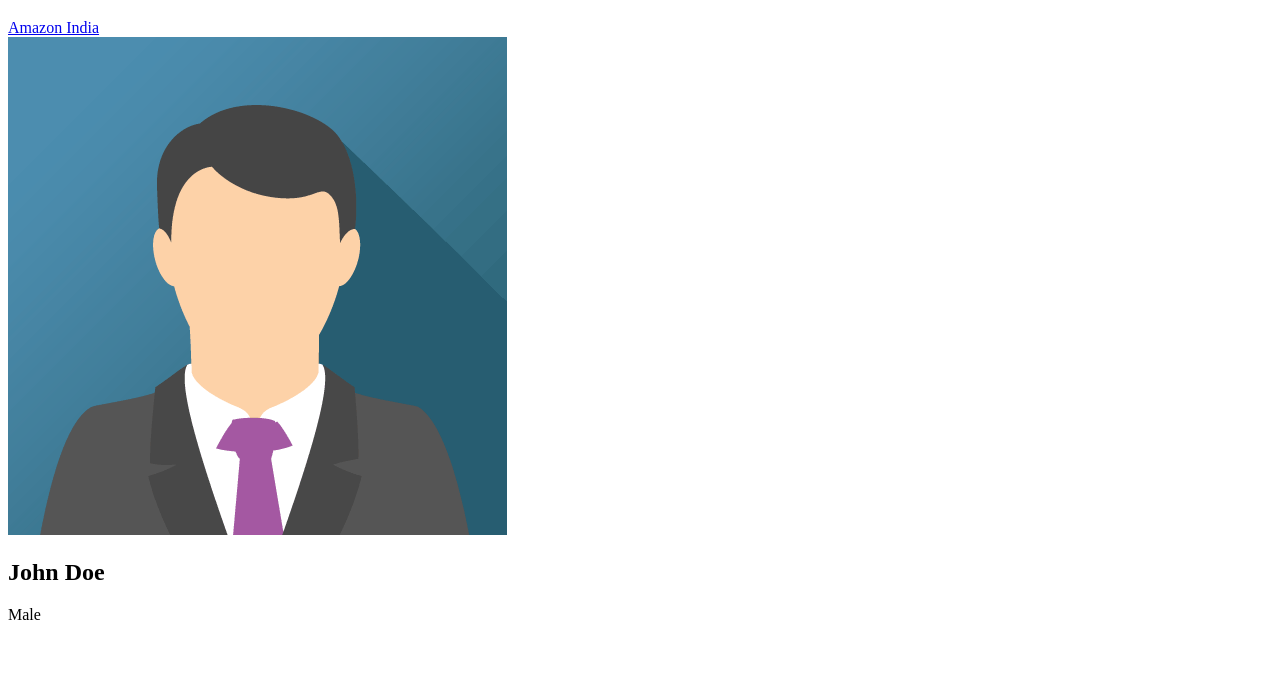
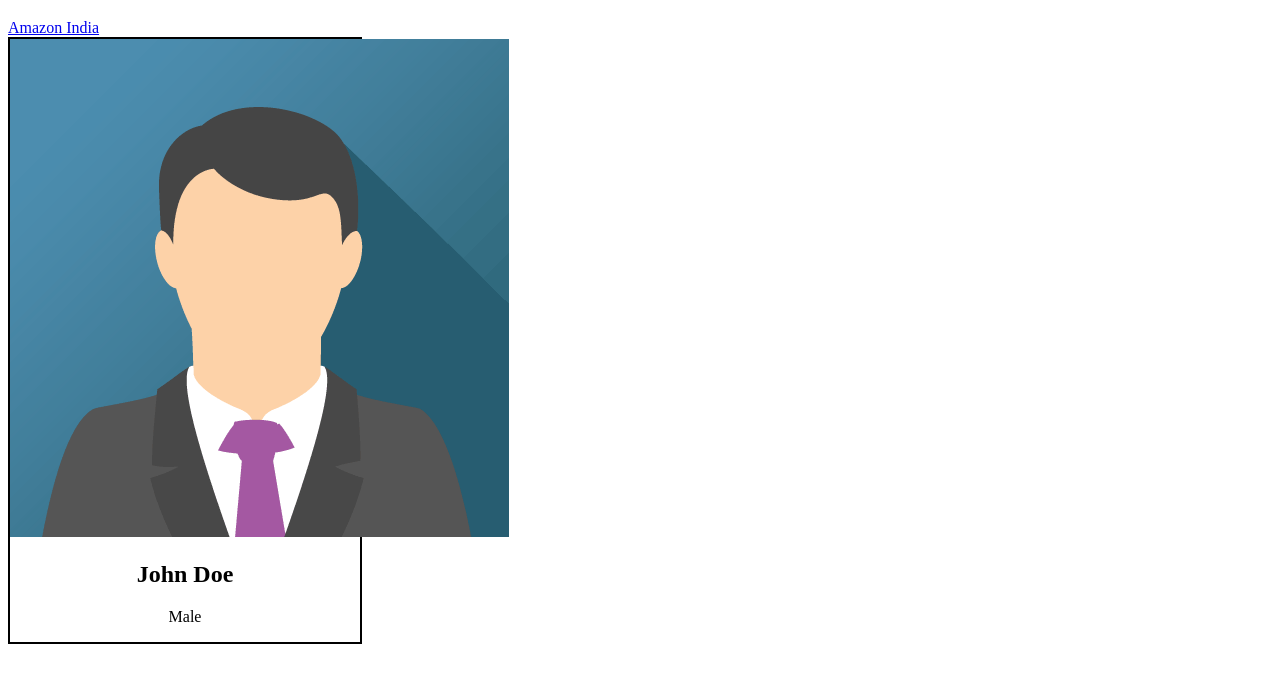
Before and after one commit to akshay-kumar-being-infinity/akshay-kumar-being-infinity.github.io, a plain HTML site: page index.html in a window 1280 px wide. Shown: the part 93-776 px from the top of the page. Drawn offline with Linux system fonts and the light colour scheme.

Commit message:
styled user card

```diff
--- a/index.html
+++ b/index.html
@@ -15,7 +15,7 @@
     <h1>Hello World!</h1>
     <a href="https://www.amazon.in/">Amazon India</a>
 
-    <div>
+    <div id="card">
         <img src="john.png" alt="User Image">
         <h2>John Doe</h2>
         <p>Male</p>
--- a/style.css
+++ b/style.css
@@ -14,3 +14,11 @@ h1{
   text-decoration: none;
   padding: 15px;
 }
+
+#card{
+  border-style: solid;
+  border-color: black;
+  border-width: 2px;
+  width: 350px;
+  text-align: center;
+}
```
